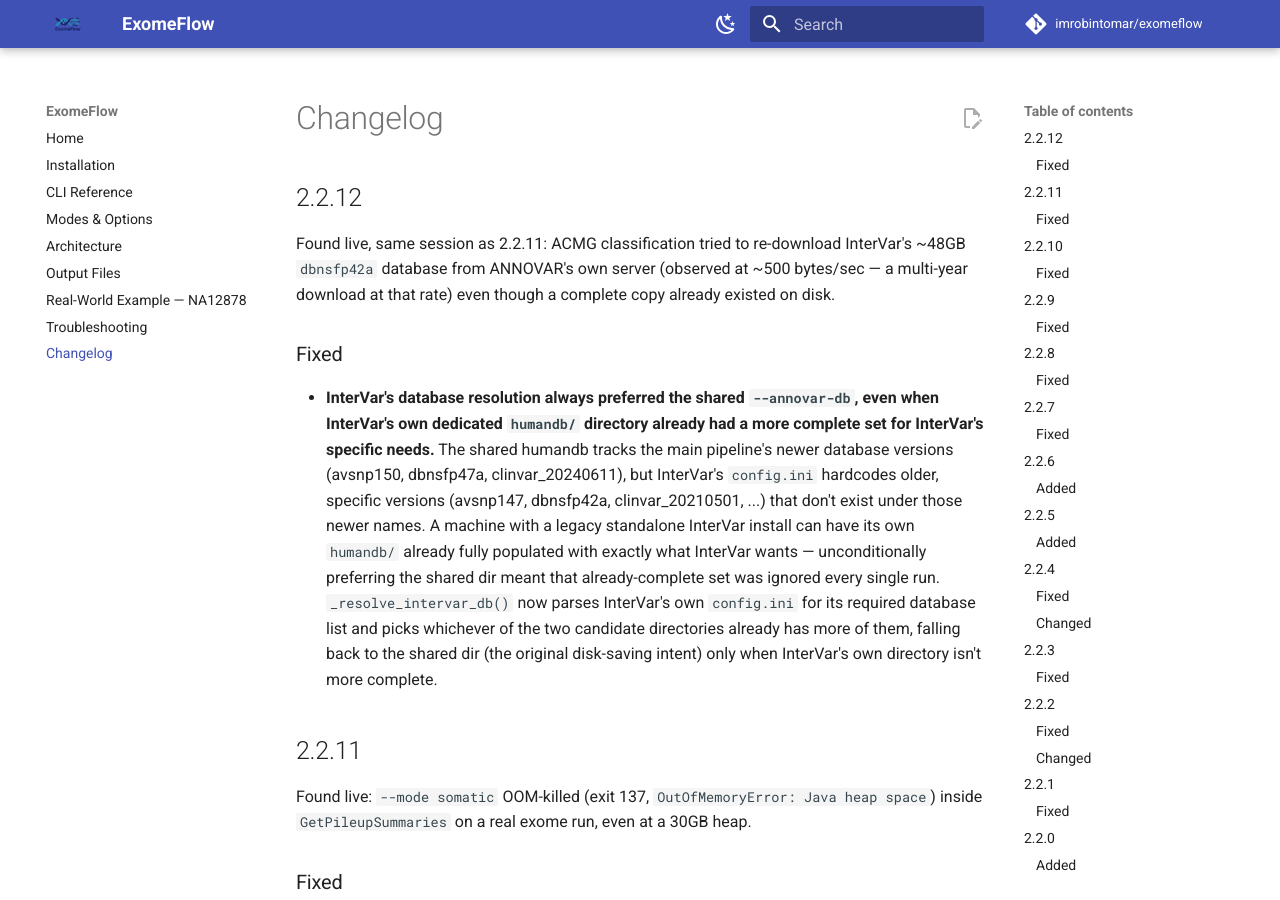
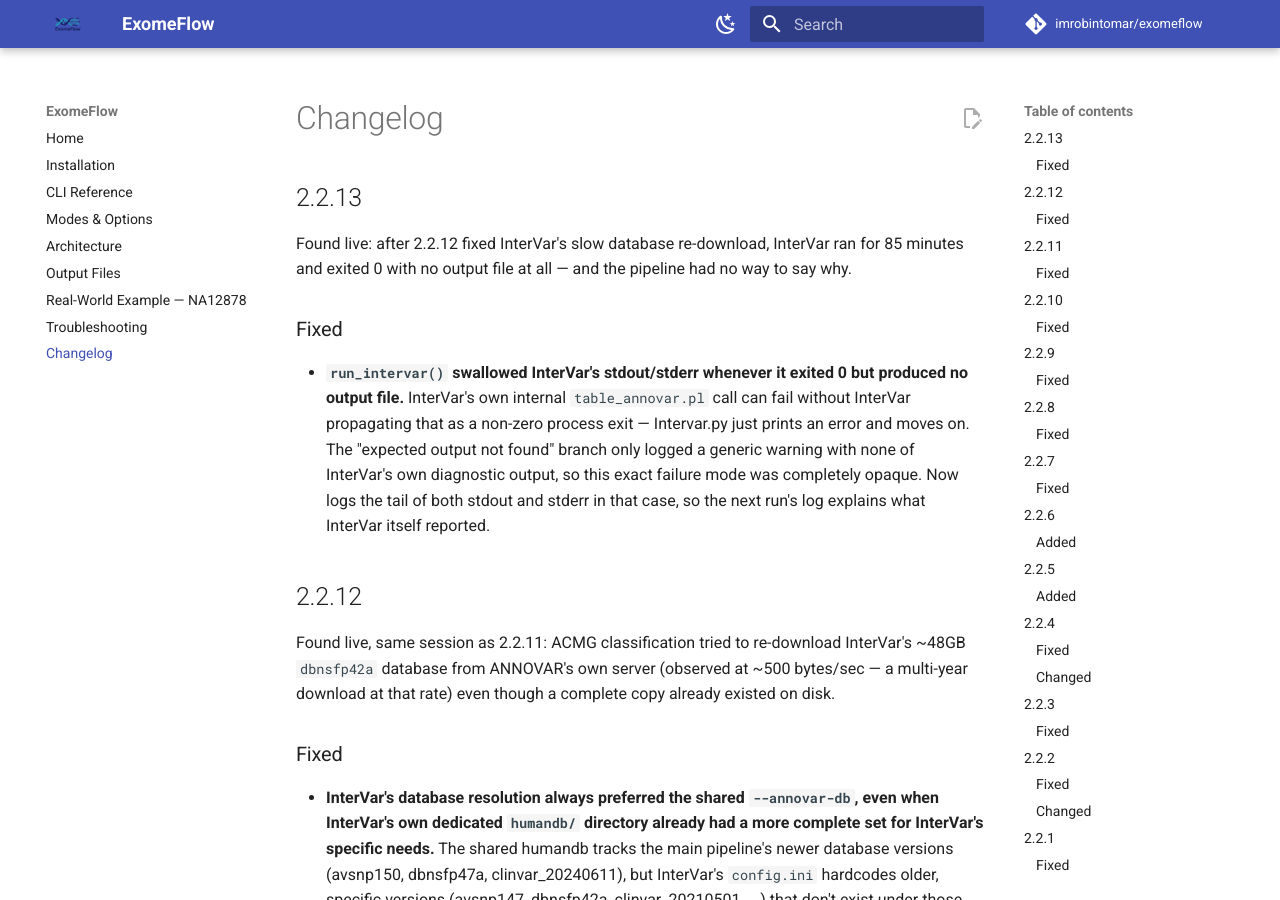
Before and after one commit to imrobintomar/exomeflow, an MkDocs documentation site: the page built from docs/changelog.md, in a window 1280 px wide and 900 px high. Built offline with MkDocs 1.6.1 and Material for MkDocs 9.7.7, drawn with Linux system fonts in a browser that asks for light colours; comment, search, counter and statistics services are not loaded.

Commit message:
Release 2.2.13: surface InterVar's stdout/stderr on silent no-output exit
Found live: after 2.2.12 fixed InterVar's slow database re-download,
InterVar ran for 85 minutes and exited 0 with no output file -- and
run_intervar() had no way to explain why, since InterVar's own stdout/
stderr was only ever logged on a non-zero exit. InterVar's internal
table_annovar.pl call can fail without InterVar propagating that as a
process failure. Now logs the tail of both stdout and stderr whenever
the expected output file is missing, regardless of exit code. 130 tests
pass (unchanged; this is a logging-only change).

Co-Authored-By: Claude Sonnet 5 <noreply@anthropic.com>

```diff
--- a/CHANGELOG.md
+++ b/CHANGELOG.md
@@ -1,4 +1,21 @@
 # Changelog
+
+## 2.2.13
+
+Found live: after 2.2.12 fixed InterVar's slow database re-download,
+InterVar ran for 85 minutes and exited 0 with no output file at all —
+and the pipeline had no way to say why.
+
+### Fixed
+
+- **`run_intervar()` swallowed InterVar's stdout/stderr whenever it exited
+  0 but produced no output file.** InterVar's own internal `table_annovar.pl`
+  call can fail without InterVar propagating that as a non-zero process
+  exit — Intervar.py just prints an error and moves on. The "expected
+  output not found" branch only logged a generic warning with none of
+  InterVar's own diagnostic output, so this exact failure mode was
+  completely opaque. Now logs the tail of both stdout and stderr in that
+  case, so the next run's log explains what InterVar itself reported.
 
 ## 2.2.12
 
--- a/exomeflow/__init__.py
+++ b/exomeflow/__init__.py
@@ -4,7 +4,7 @@ ExomeFlow — Whole Exome Sequencing analysis pipeline.
 Author: Robin Kumar, AIIMS New Delhi
 """
 
-__version__ = "2.2.12"
+__version__ = "2.2.13"
 __author__ = "Robin Kumar"
 __email__ = "itsrobintomar@gmail.com"
 
--- a/pyproject.toml
+++ b/pyproject.toml
@@ -4,7 +4,7 @@ build-backend = "setuptools.build_meta"
 
 [project]
 name = "exomeflow"
-version = "2.2.12"
+version = "2.2.13"
 description = "Production-quality Whole Exome Sequencing analysis pipeline"
 readme = "README.md"
 license = "MIT"
```
Also changed, not shown: README.md (+6 -6 lines), USAGE.md (+2 -2 lines), .zenodo.json, 6 other files.
